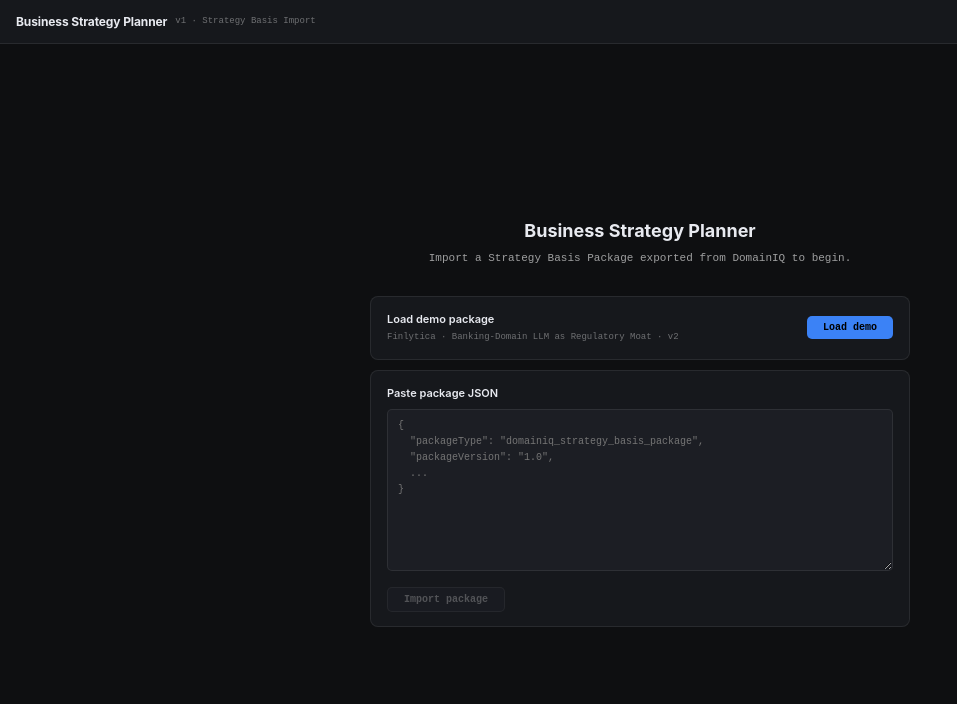
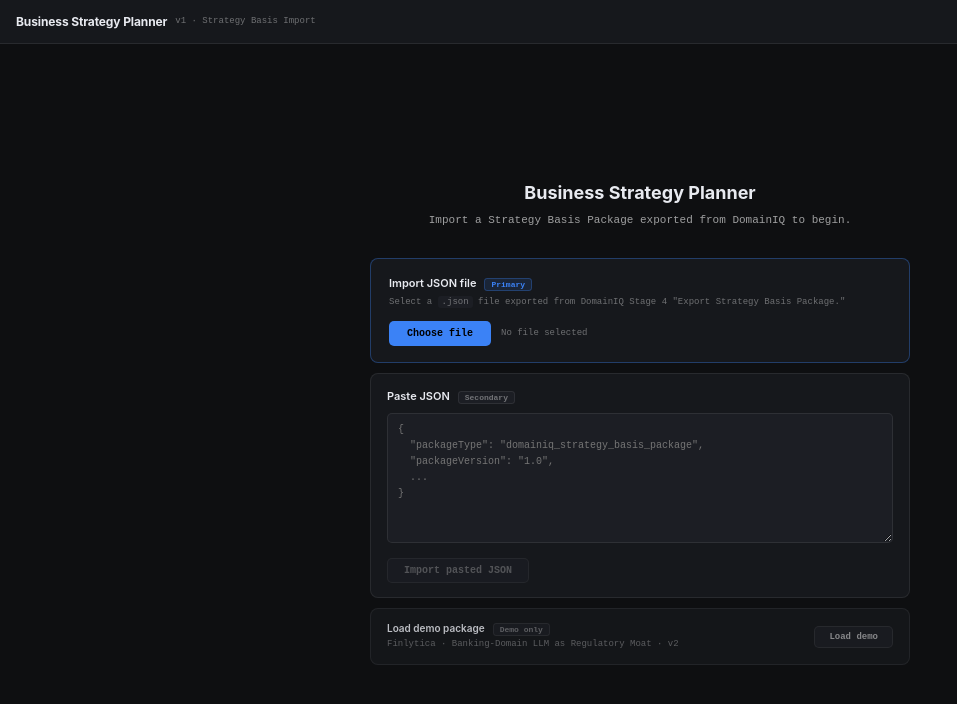
Before and after one commit to kumarjavvaji/business-strategy-planner, a React (Vite) app: page / in a window 1280 px wide. Shown: the top 704 px of the page, without its empty margins (0-957 px from the left). Built offline with nearby package versions, Linux system fonts and the light colour scheme.

Commit message:
Add file-picker import as primary path (FileReader), demote paste to secondary, demo to tertiary

```diff
--- a/src/App.jsx
+++ b/src/App.jsx
@@ -1,4 +1,4 @@
-import React, { useState } from 'react'
+import React, { useState, useRef } from 'react'
 import './App.css'
 import { useWorkspace }              from './hooks/useWorkspace'
 import { DEMO_STRATEGY_BASIS_PACKAGE } from './data/demoPackage'
@@ -30,15 +30,48 @@ function StagePlaceholder({ stage }) {
 
 // ── Import panel ──────────────────────────────────────────────────────────────
 function ImportPanel({ onImport }) {
-  const [json,  setJson]  = useState('')
-  const [error, setError] = useState(null)
+  const [json,       setJson]       = useState('')
+  const [error,      setError]      = useState(null)
+  const [fileStatus, setFileStatus] = useState(null)  // null | 'reading' | filename string
+  const fileInputRef = useRef(null)
 
-  function handleLoadDemo() {
+  // ── 1. Primary: file picker via FileReader ─────────────────────────────────
+  function handleFileChange(e) {
+    const file = e.target.files?.[0]
+    if (!file) return
     setError(null)
-    const result = onImport(DEMO_STRATEGY_BASIS_PACKAGE)
-    if (result.error) setError(result.error)
+    setFileStatus('reading')
+
+    const reader = new FileReader()
+    reader.onload = (evt) => {
+      let parsed
+      try {
+        parsed = JSON.parse(evt.target.result)
+      } catch {
+        setFileStatus(null)
+        setError(`Could not parse "${file.name}" — file does not contain valid JSON.`)
+        // Reset input so the same file can be re-selected after fixing an error
+        if (fileInputRef.current) fileInputRef.current.value = ''
+        return
+      }
+      const result = onImport(parsed)
+      if (result.error) {
+        setFileStatus(null)
+        setError(result.error)
+        if (fileInputRef.current) fileInputRef.current.value = ''
+      } else {
+        setFileStatus(file.name)
+      }
+    }
+    reader.onerror = () => {
+      setFileStatus(null)
+      setError(`Could not read "${file.name}". Please try again.`)
+      if (fileInputRef.current) fileInputRef.current.value = ''
+    }
+    reader.readAsText(file)
   }
 
+  // ── 2. Secondary: paste JSON ───────────────────────────────────────────────
   function handleImportJson() {
     setError(null)
     let parsed
@@ -49,6 +82,13 @@ function ImportPanel({ onImport }) {
       return
     }
     const result = onImport(parsed)
+    if (result.error) setError(result.error)
+  }
+
+  // ── 3. Tertiary: demo fixture ──────────────────────────────────────────────
+  function handleLoadDemo() {
+    setError(null)
+    const result = onImport(DEMO_STRATEGY_BASIS_PACKAGE)
     if (result.error) setError(result.error)
   }
 
@@ -69,43 +109,84 @@ function ImportPanel({ onImport }) {
           </div>
         </div>
 
-        {/* Demo card */}
+        {/* ── 1. File import (primary) ─────────────────────────────────────── */}
+        <div style={{
+          background: 'var(--surface)', border: '1px solid rgba(59,130,246,.35)',
+          borderRadius: 'var(--r)', padding: '16px 18px', marginBottom: 10,
+        }}>
+          <div style={{ fontSize: 11, fontWeight: 600, marginBottom: 4 }}>
+            Import JSON file
+            <span style={{ marginLeft: 8, fontSize: 8, fontFamily: 'var(--fm)', color: 'var(--accent)', padding: '1px 6px', borderRadius: 3, background: 'rgba(59,130,246,.12)', border: '1px solid rgba(59,130,246,.3)' }}>
+              Primary
+            </span>
+          </div>
+          <div style={{ fontSize: 9, fontFamily: 'var(--fm)', color: 'var(--muted)', marginBottom: 12, lineHeight: 1.6 }}>
+            Select a <code style={{ background: 'var(--s2)', padding: '1px 4px', borderRadius: 3, fontSize: 9 }}>.json</code> file exported from DomainIQ Stage 4 "Export Strategy Basis Package."
+          </div>
+
+          {/* Hidden real file input */}
+          <input
+            ref={fileInputRef}
+            type="file"
+            accept=".json,application/json"
+            onChange={handleFileChange}
+            style={{ display: 'none' }}
+          />
+
+          <div style={{ display: 'flex', alignItems: 'center', gap: 10 }}>
+            <button
+              onClick={() => fileInputRef.current?.click()}
+              disabled={fileStatus === 'reading'}
+              style={{
+                fontSize: 10, fontFamily: 'var(--fm)', fontWeight: 600,
+                padding: '7px 18px', borderRadius: 5,
+                cursor: fileStatus === 'reading' ? 'wait' : 'pointer',
+                background: 'var(--accent)', border: 'none', color: '#000',
+                opacity: fileStatus === 'reading' ? 0.65 : 1,
+              }}
+            >
+              {fileStatus === 'reading' ? 'Reading…' : 'Choose file'}
+            </button>
+            {fileStatus && fileStatus !== 'reading' && (
+              <span style={{ fontSize: 9, fontFamily: 'var(--fm)', color: 'var(--accent)', display: 'flex', alignItems: 'center', gap: 4 }}>
+                ✓ {fileStatus}
+              </span>
+            )}
+            {!fileStatus && (
+              <span style={{ fontSize: 9, fontFamily: 'var(--fm)', color: 'var(--muted)' }}>
+                No file selected
+              </span>
+            )}
+          </div>
+        </div>
+
+        {/* Error display — shared across all three paths */}
+        {error && (
+          <div style={{
+            fontSize: 10, color: '#f87171', marginBottom: 10, padding: '8px 12px',
+            background: 'rgba(248,113,113,.06)', border: '1px solid rgba(248,113,113,.25)',
+            borderRadius: 5, fontFamily: 'var(--fm)',
+            display: 'flex', alignItems: 'flex-start', gap: 6, lineHeight: 1.6,
+          }}>
+            <span style={{ flexShrink: 0 }}>⚠</span> {error}
+          </div>
+        )}
+
+        {/* ── 2. Paste JSON (secondary) ────────────────────────────────────── */}
         <div style={{
           background: 'var(--surface)', border: '1px solid var(--border)',
           borderRadius: 'var(--r)', padding: '14px 16px', marginBottom: 10,
-          display: 'flex', alignItems: 'center', gap: 12,
-        }}>
-          <div style={{ flex: 1 }}>
-            <div style={{ fontSize: 11, fontWeight: 600, marginBottom: 3 }}>Load demo package</div>
-            <div style={{ fontSize: 9, fontFamily: 'var(--fm)', color: 'var(--muted)', lineHeight: 1.6 }}>
-              Finlytica · Banking-Domain LLM as Regulatory Moat · v2
-            </div>
-          </div>
-          <button
-            onClick={handleLoadDemo}
-            style={{
-              fontSize: 10, fontFamily: 'var(--fm)', fontWeight: 600,
-              padding: '6px 16px', borderRadius: 5, cursor: 'pointer',
-              background: 'var(--accent)', border: 'none', color: '#000',
-              flexShrink: 0,
-            }}
-          >
-            Load demo
-          </button>
-        </div>
-
-        {/* JSON paste card */}
-        <div style={{
-          background: 'var(--surface)', border: '1px solid var(--border)',
-          borderRadius: 'var(--r)', padding: '14px 16px',
         }}>
           <div style={{ fontSize: 11, fontWeight: 600, marginBottom: 8 }}>
-            Paste package JSON
+            Paste JSON
+            <span style={{ marginLeft: 8, fontSize: 8, fontFamily: 'var(--fm)', color: 'var(--muted)', padding: '1px 6px', borderRadius: 3, background: 'var(--s2)', border: '1px solid var(--border)' }}>
+              Secondary
+            </span>
           </div>
           <textarea
             value={json}
             onChange={e => { setJson(e.target.value); setError(null) }}
-            rows={9}
+            rows={7}
             placeholder={'{\n  "packageType": "domainiq_strategy_basis_package",\n  "packageVersion": "1.0",\n  ...\n}'}
             style={{
               width: '100%', boxSizing: 'border-box',
@@ -116,15 +197,6 @@ function ImportPanel({ onImport }) {
               lineHeight: 1.6, marginBottom: 10,
             }}
           />
-          {error && (
-            <div style={{
-              fontSize: 10, color: '#f87171', marginBottom: 10,
-              fontFamily: 'var(--fm)', display: 'flex', alignItems: 'flex-start', gap: 5,
-              lineHeight: 1.5,
-            }}>
-              <span style={{ flexShrink: 0, marginTop: 1 }}>⚠</span> {error}
-            </div>
-          )}
           <button
             onClick={handleImportJson}
             disabled={!json.trim()}
@@ -138,7 +210,38 @@ function ImportPanel({ onImport }) {
               opacity: json.trim() ? 1 : 0.65,
             }}
           >
-            Import package
+            Import pasted JSON
+          </button>
+        </div>
+
+        {/* ── 3. Demo fixture (tertiary) ───────────────────────────────────── */}
+        <div style={{
+          background: 'var(--surface)', border: '1px solid var(--border)',
+          borderRadius: 'var(--r)', padding: '12px 16px',
+          display: 'flex', alignItems: 'center', gap: 12,
+          opacity: 0.8,
+        }}>
+          <div style={{ flex: 1 }}>
+            <div style={{ fontSize: 10, fontWeight: 600, marginBottom: 2 }}>
+              Load demo package
+              <span style={{ marginLeft: 8, fontSize: 8, fontFamily: 'var(--fm)', color: 'var(--muted)', padding: '1px 6px', borderRadius: 3, background: 'var(--s2)', border: '1px solid var(--border)' }}>
+                Demo only
+              </span>
+            </div>
+            <div style={{ fontSize: 9, fontFamily: 'var(--fm)', color: 'var(--muted)', lineHeight: 1.5 }}>
+              Finlytica · Banking-Domain LLM as Regulatory Moat · v2
+            </div>
+          </div>
+          <button
+            onClick={handleLoadDemo}
+            style={{
+              fontSize: 9, fontFamily: 'var(--fm)', fontWeight: 600,
+              padding: '5px 14px', borderRadius: 5, cursor: 'pointer',
+              background: 'var(--s2)', border: '1px solid var(--border)',
+              color: 'var(--muted2)', flexShrink: 0,
+            }}
+          >
+            Load demo
           </button>
         </div>
 
```
